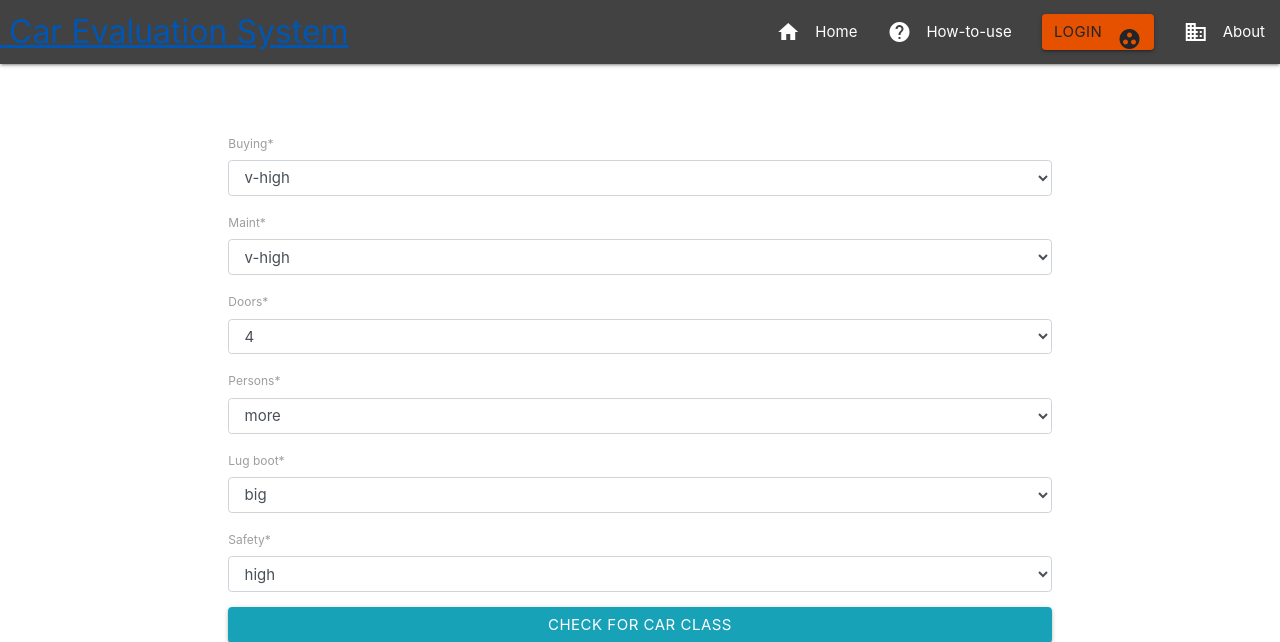
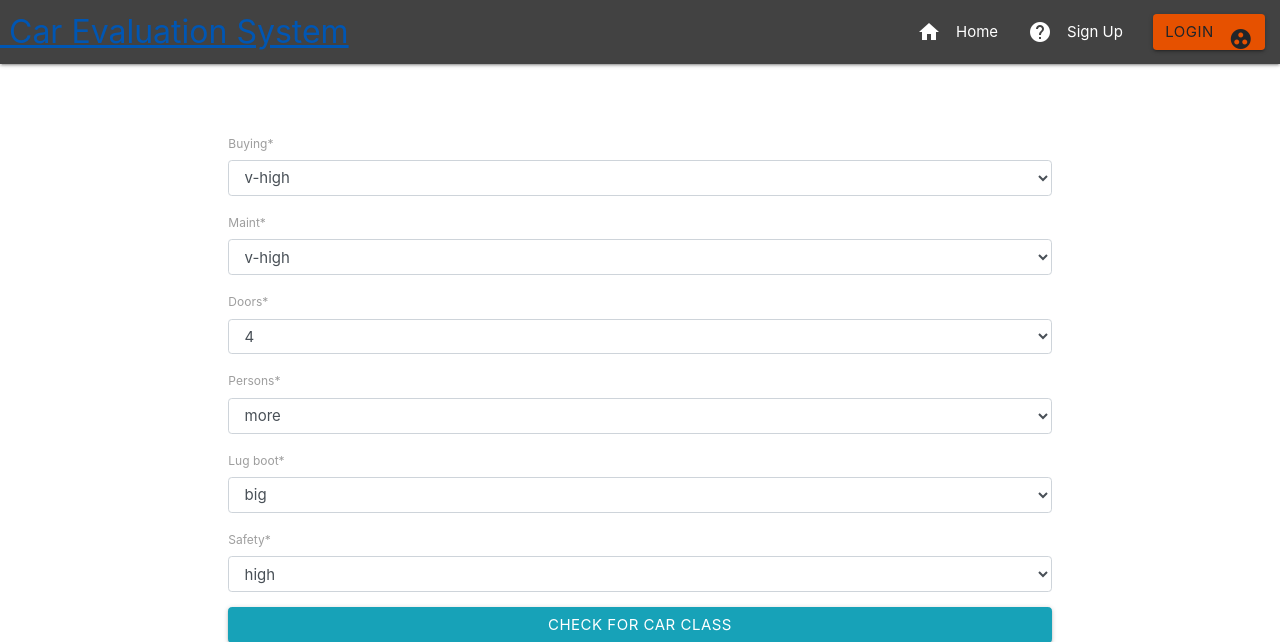
Before and after one commit to ErnestZottor/car_evaluation_ML, a Django app: page / in a window 1280 px wide. Shown: the top 642 px of the page. Run offline with Django 3.2, Linux system fonts and the light colour scheme; parts of the project's set-up code (start-up, migrations or seed data) failed here and were passed over; some libraries are stand-ins or nearby versions.

Commit message:
fixed signup link

```diff
--- a/car_evaluation/settings.py
+++ b/car_evaluation/settings.py
@@ -27,7 +27,7 @@ SECRET_KEY = 'django-insecure-7#$k^h(q6q!woemz#q$@r$%9ie*obr-7&2b$1ev1p9=0o01de4
 # SECURITY WARNING: don't run with debug turned on in production!
 DEBUG = True
 
-ALLOWED_HOSTS = ['carevaluationapp.herokuapp.com']
+ALLOWED_HOSTS = ['carevaluationapp.herokuapp.com','carevalapp.herokuapp.com', 'localhost']
 # ALLOWED_HOSTS = []
 
 
--- a/dashboard/templates/dashboard/navbar_buttons.html
+++ b/dashboard/templates/dashboard/navbar_buttons.html
@@ -1,9 +1,8 @@
 <li><a href="/"><i class="material-icons left">home</i>Home</a></li>
-<!-- <li><a href="/community"><i class="material-icons left">people</i>Community</a></li> -->
 
 {% if user.is_authenticated %}
 
-    <li>                         <!-- Dropdown Trigger -->
+    <li>
         <a class='dropdown-trigger btn' href='#' data-target='dropdown1'>{{user.username}}</a>
 
         <ul id='dropdown1' class='dropdown-content'>
@@ -22,8 +21,7 @@
     "><i class="material-icons left">group_work</i>Logout</a></li>
 
 {% else %}
-    <li><a href="/#"><i class="material-icons left">help</i>How-to-use</a></li>
+    <li><a href="/#"><i class="material-icons left">help</i>Sign Up</a></li>
     <li><a href="/login" class="waves-effect waves-light btn orange darken-4
     "><i class="material-icons right">group_work</i>Login</a></li>
-    <li><a href="/#"><i class="material-icons left">domain</i>About</a></li>
 {% endif %}
```
Also changed, not shown: db.sqlite3.
